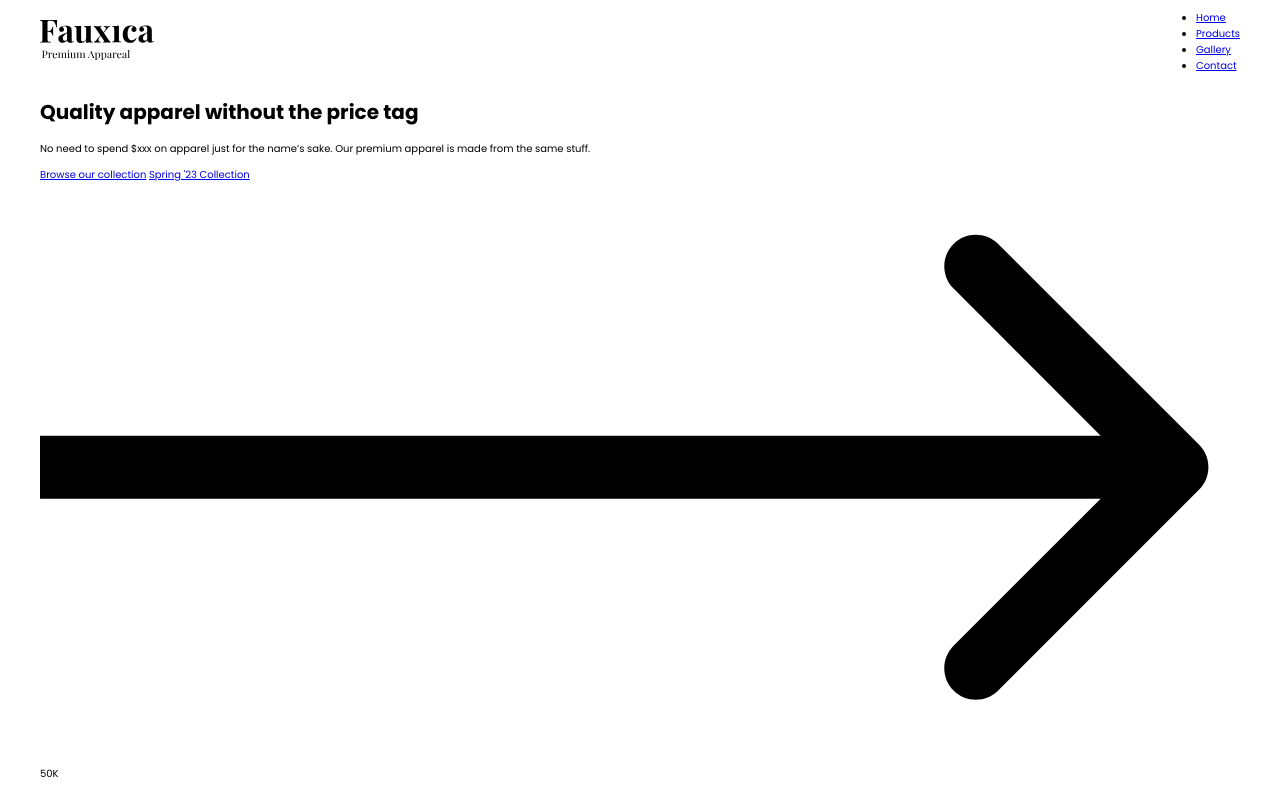
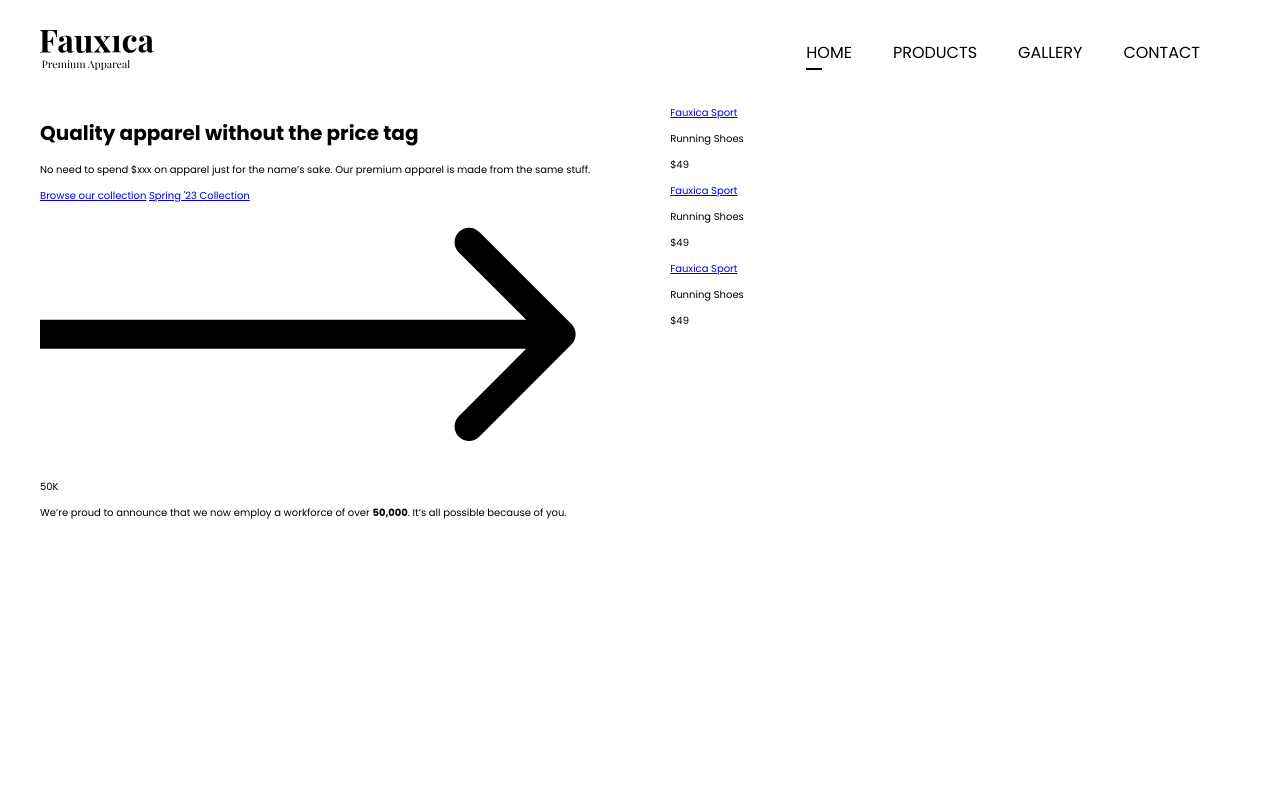
Before and after one commit to Kushanrawindu/Fauxica, a plain HTML site: page index.html in a window 1280 px wide. Shown: the top 789 px of the page. Drawn offline with Linux system fonts and the light colour scheme.

Commit message:
header section

```diff
--- a/css/style.css
+++ b/css/style.css
@@ -12,8 +12,46 @@ body{
     margin: 0 auto;
 }
 
+/* header section */
+
 header{
     display: flex;
     justify-content: space-between;
     align-items: center;
 }
+
+nav{
+    margin: 4em;
+}
+
+nav ul{
+    list-style-type: none;
+    display: flex;
+    gap: 4.1em;
+    margin: 0;
+}
+
+nav a{
+    text-decoration: none;
+    color: black;
+    text-transform: uppercase;
+    font-size: 1.6rem;
+    position: relative;
+}
+
+nav a.active::before{
+    position: absolute;
+    content: "";
+    width: 35%;
+    height: 1px;
+    border-bottom: 2px solid black;
+    bottom: -6px;
+}
+
+/* hero section */
+
+main{
+    display: flex;
+    gap: 8em;
+
+}
```
